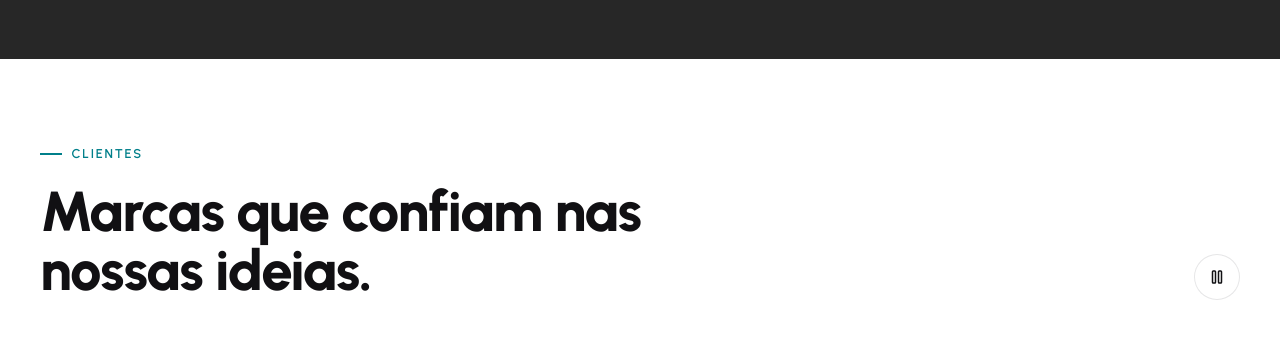
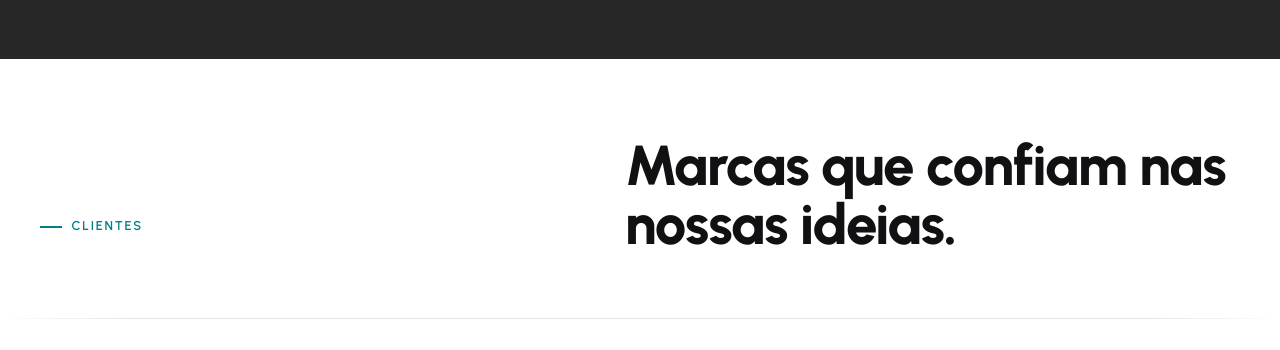
Before and after one commit to mmartirio/teaser-clone, a React (Vite) app: page / in a window 1280 px wide. Shown: the part 5080-5430 px from the top of the page. Built offline with nearby package versions, Linux system fonts and the light colour scheme.

Commit message:
fix: remove botão de pause do carrossel de clientes
Co-Authored-By: Claude Sonnet 4.6 <noreply@anthropic.com>

```diff
--- a/src/components/Clients.jsx
+++ b/src/components/Clients.jsx
@@ -1,30 +1,16 @@
-import { useState } from 'react'
-import { Pause, Play } from 'lucide-react'
 import { clientLogos } from '../data.js'
 
-// Carrossel contínuo de logos de clientes (como no site oficial).
-// Pausa ao passar o mouse e tem botão de pausar para acessibilidade.
 export default function Clients() {
-  const [paused, setPaused] = useState(false)
-  const row = [...clientLogos, ...clientLogos] // duplicado para o loop infinito
+  const row = [...clientLogos, ...clientLogos]
 
   return (
     <section className="section theme-light clients" id="clientes">
       <div className="container clients__head" data-reveal>
-        <div>
-          <p className="eyebrow">Clientes</p>
-          <h2 className="h2">Marcas que confiam nas nossas ideias.</h2>
-        </div>
-        <button
-          className="icon-btn"
-          onClick={() => setPaused((p) => !p)}
-          aria-label={paused ? 'Continuar carrossel' : 'Pausar carrossel'}
-        >
-          {paused ? <Play size={18} /> : <Pause size={18} />}
-        </button>
+        <p className="eyebrow">Clientes</p>
+        <h2 className="h2">Marcas que confiam nas nossas ideias.</h2>
       </div>
 
-      <div className={`logo-carousel ${paused ? 'is-paused' : ''}`} data-reveal>
+      <div className="logo-carousel" data-reveal>
         <ul className="logo-carousel__track">
           {row.map((c, i) => (
             <li key={i} aria-hidden={i >= clientLogos.length}>
```
